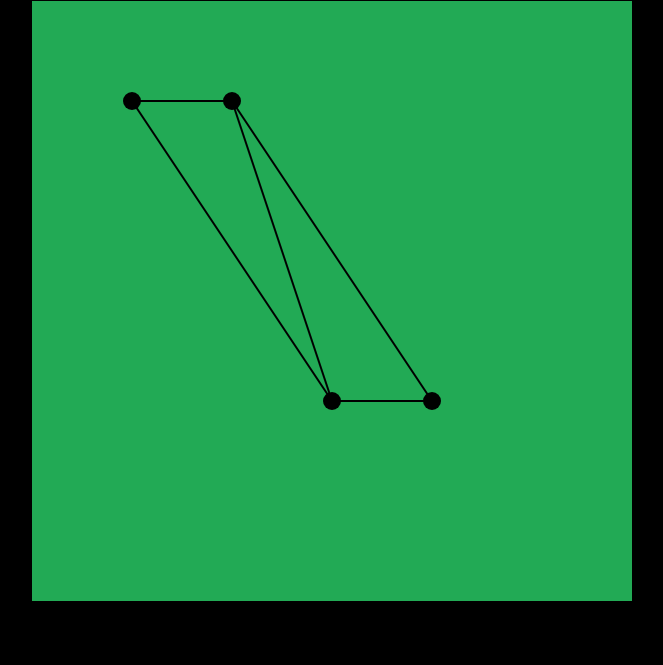
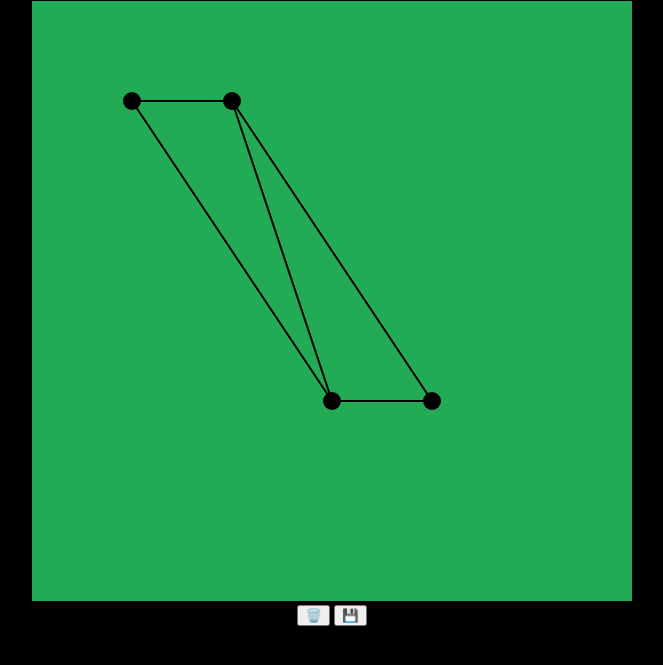
Before and after one commit to edcheyjr/world-generation, a website with bundled scripts: page index.html in a window 1280 px wide. Shown: the part 79-744 px from the top of the page, without its empty margins (308-971 px from the left). Built offline with nearby package versions, Linux system fonts and the light colour scheme.

Commit message:
save and clear buttons

```diff
--- a/index.html
+++ b/index.html
@@ -9,7 +9,10 @@
   <body>
     <h1>World Simulator</h1>
     <canvas id="canvasOne"></canvas>
-    <div id="controls"></div>
+    <div id="controls">
+      <button id="clear-btn">🗑️</button>
+      <button id="save-btn">💾</button>
+    </div>
   </body>
   <script>
     canvasOne.width = 600
--- a/index.js
+++ b/index.js
@@ -11,6 +11,8 @@ const CONTEXT_TYPE = '2d'
 const CONTEXT_ATTRIBUTES = {}
 
 const canvasOneEl = document.getElementById('canvasOne')
+const clearBtnEl = document.getElementById('clear-btn')
+const saveBtnEl = document.getElementById('save-btn')
 /**
  * @type {CanvasRenderingContext2D}
  */
```
